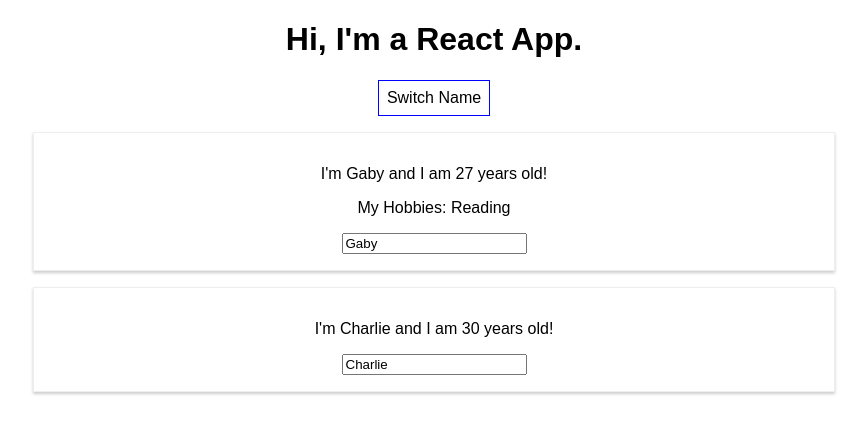
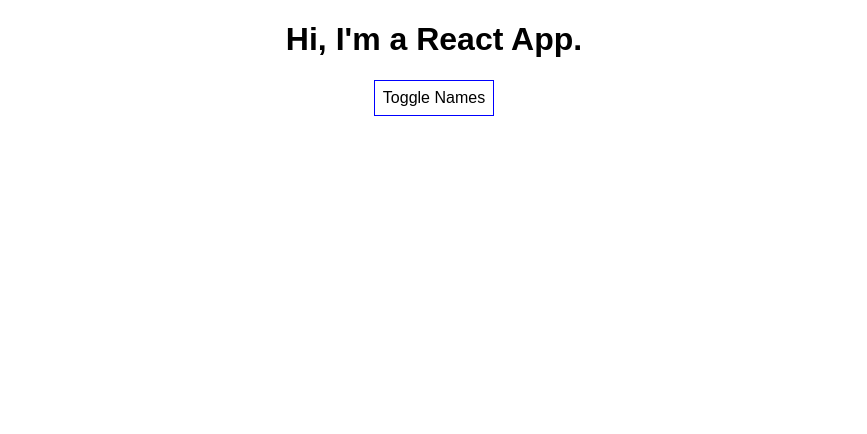
Before and after one commit to gabrielalewandowska/react-playground, a React (Create React App) app: page / in a window 1280 px wide. Shown: the top 434 px of the page, without its empty margins (206-1073 px from the left). Built offline with nearby package versions, Linux system fonts and the light colour scheme.

Commit message:
Add togglePersonsHandler

```diff
--- a/src/App.js
+++ b/src/App.js
@@ -7,7 +7,8 @@
     persons: [
       {name: "Gaby", age: 27},
       {name: "Charlie", age: 30}
-    ]
+    ],
+    showPersons: false
   }
 
   nameChangedHandler = (event) => {
@@ -19,8 +20,12 @@
     } )
   }
 
+  togglePersonsHandler = () => {
+    const doesShow = this.state.showPersons;
+    this.setState({showPersons: !doesShow});
+  }
+
   switchNameHandler = (newName) => {
-    console.log("Was clicked!");
     this.setState({persons: [
       { name: newName, age: 28 },
       { name: "Charlie", age: 30 }
@@ -41,7 +46,10 @@
         <h1>Hi, I'm a React App.</h1>
         <button
         style={style}
-        onClick={() => this.switchNameHandler("Polly")}>Switch Name</button>
+        onClick={this.togglePersonsHandler}>Toggle Names</button>
+       {
+         this.state.showPersons ?
+          <div>
               <Person
                 name={this.state.persons[0].name}
                 age={this.state.persons[0].age}
@@ -50,6 +58,8 @@
               name={this.state.persons[1].name}
               age={this.state.persons[1].age}
               changed={this.nameChangedHandler} />
+            </div> : null
+        }
       </div>
     );
   }
```
Lines whose indentation alone changed are shown as unchanged.
